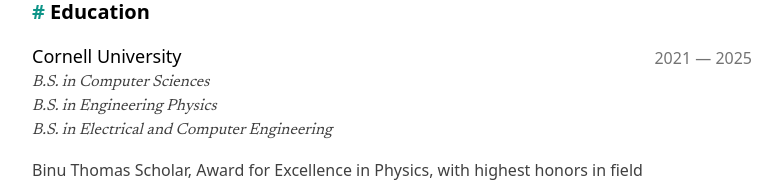
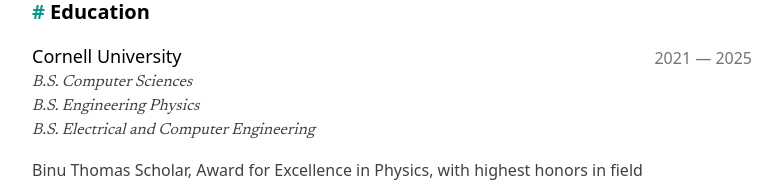
Before and after one commit to bryant-har/bryanthar.com, a Next.js app: page /resume in a window 1280 px wide. Shown: the part 234-426 px from the top of the page, without its empty margins (248-1030 px from the left). Built offline with nearby package versions, Linux system fonts and the light colour scheme.

Commit message:
Fix typo

```diff
--- a/src/pages/resume/index.js
+++ b/src/pages/resume/index.js
@@ -19,13 +19,13 @@
             <div className="text-neutral-500 font-normal">2021 — 2025</div>
           </div>
           <p className="font-serif italic">
-            B.S. in Computer Sciences
+            B.S. Computer Sciences
           </p>
           <p className="font-serif italic">
-            B.S. in Engineering Physics
+            B.S. Engineering Physics
           </p>
           <p className="font-serif italic">
-            B.S. in Electrical and Computer Engineering
+            B.S. Electrical and Computer Engineering
           </p>
 
         </div>
```
